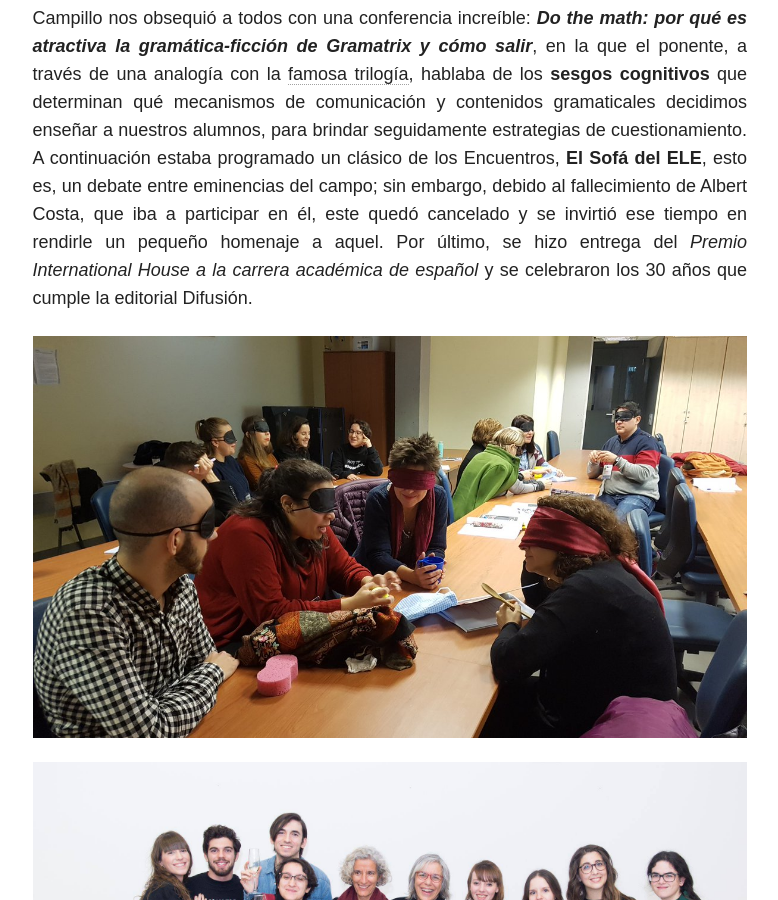
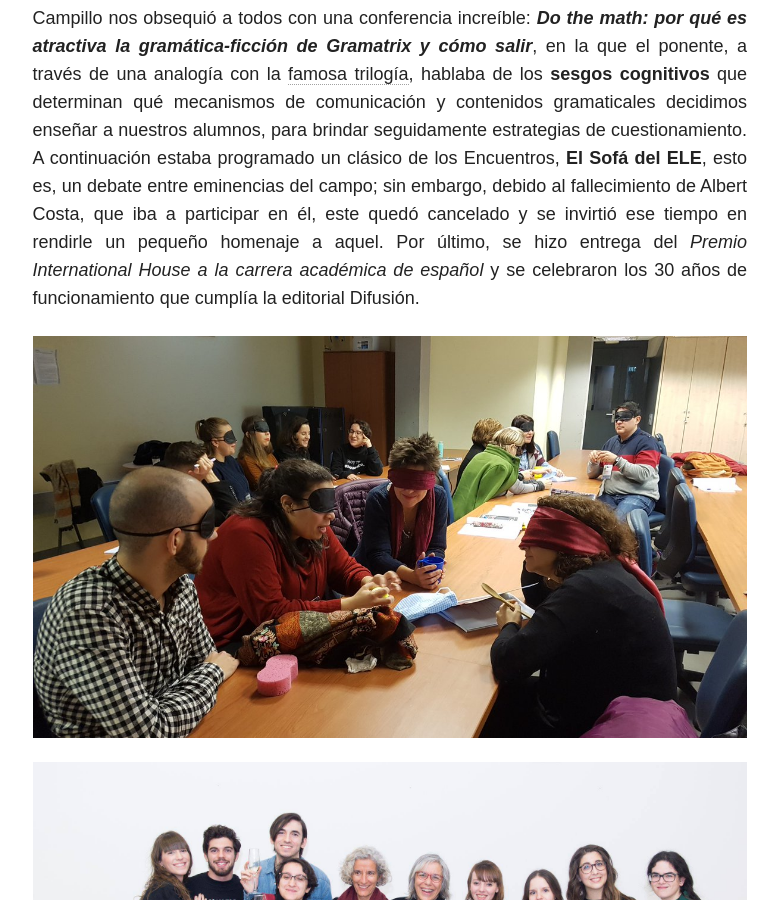
Before and after one commit to immalopez/immalopez.github.io, a Jekyll site: the page built from _posts/blog/2018-12-27-yo-una-joven-padawan.md, in a window 1280 px wide and 900 px high, scrolled down 2413 px. Shown: the whole window, without its empty margins (347-1125 px from the left). Built offline with Jekyll 4.4.1, drawn with Linux system fonts in a browser that asks for light colours; nearby versions of some CDN libraries; comment, search, counter and statistics services are not loaded.

Commit message:
Update 2018-12-27-yo-una-joven-padawan.md

```diff
--- a/_posts/blog/2018-12-27-yo-una-joven-padawan.md
+++ b/_posts/blog/2018-12-27-yo-una-joven-padawan.md
@@ -25,7 +25,7 @@ El viernes 21 se dedicó principalmente a las conferencias. Dado que estuve ocup
 
 Tras una breve pausa -no sé si estudiada- para tomar café y saludar al resto de asistentes, tuvo lugar la segunda conferencia del día, en esta ocasión de la mano de Fernando Trujillo: **_Socialización en el aula de ELE: ocupando el espacio entre Facebook y la cafetería_**, cuyo objetivo era meditar acerca de cómo el docente puede contribuir a la «socialización más rica, profunda y variada» de sus pupilos -y, consiguientemente, al mejor desarrollo de su competencia comunicativa- a través del aprendizaje del español. A esto siguió un _speed dating_ ¡para unas 500 personas!, ideado por una de las coordinadoras pedagógicas del evento, Begoña Montmany (de quien también he tenido el placer de ser alumna), con el fin de dar la posibilidad a los profesores que participaban del Encuentro de poner sus proyectos profesionales en común y darse _feedback_ u oportunidades laborales mutuamente.
 
-Hicimos otra pausa para la -debo decir NEFASTA- comida y, por fin, José Plácido Ruiz Campillo nos obsequió a todos con una conferencia increíble: **_Do the math: por qué es atractiva la gramática-ficción de Gramatrix y cómo salir_**, en la que el ponente, a través de una analogía con la <a href="https://es.wikipedia.org/wiki/Matrix" target="_blank">famosa trilogía</a>, hablaba de los **sesgos cognitivos** que determinan qué mecanismos de comunicación y contenidos gramaticales decidimos enseñar a nuestros alumnos, para brindar seguidamente estrategias de cuestionamiento. A continuación estaba programado un clásico de los Encuentros, **El Sofá del ELE**, esto es, un debate entre eminencias del campo; sin embargo, debido al fallecimiento de Albert Costa, que iba a participar en él, este quedó cancelado y se invirtió ese tiempo en rendirle un pequeño homenaje a aquel. Por último, se hizo entrega del _Premio International House a la carrera académica de español_ y se celebraron los 30 años que cumple la editorial Difusión.
+Hicimos otra pausa para la -debo decir NEFASTA- comida y, por fin, José Plácido Ruiz Campillo nos obsequió a todos con una conferencia increíble: **_Do the math: por qué es atractiva la gramática-ficción de Gramatrix y cómo salir_**, en la que el ponente, a través de una analogía con la <a href="https://es.wikipedia.org/wiki/Matrix" target="_blank">famosa trilogía</a>, hablaba de los **sesgos cognitivos** que determinan qué mecanismos de comunicación y contenidos gramaticales decidimos enseñar a nuestros alumnos, para brindar seguidamente estrategias de cuestionamiento. A continuación estaba programado un clásico de los Encuentros, **El Sofá del ELE**, esto es, un debate entre eminencias del campo; sin embargo, debido al fallecimiento de Albert Costa, que iba a participar en él, este quedó cancelado y se invirtió ese tiempo en rendirle un pequeño homenaje a aquel. Por último, se hizo entrega del _Premio International House a la carrera académica de español_ y se celebraron los 30 años de funcionamiento que cumplía la editorial Difusión.
 
 ![Taller invidentes](/images/DvAupodWsAANBsF.jpg)
 
```
